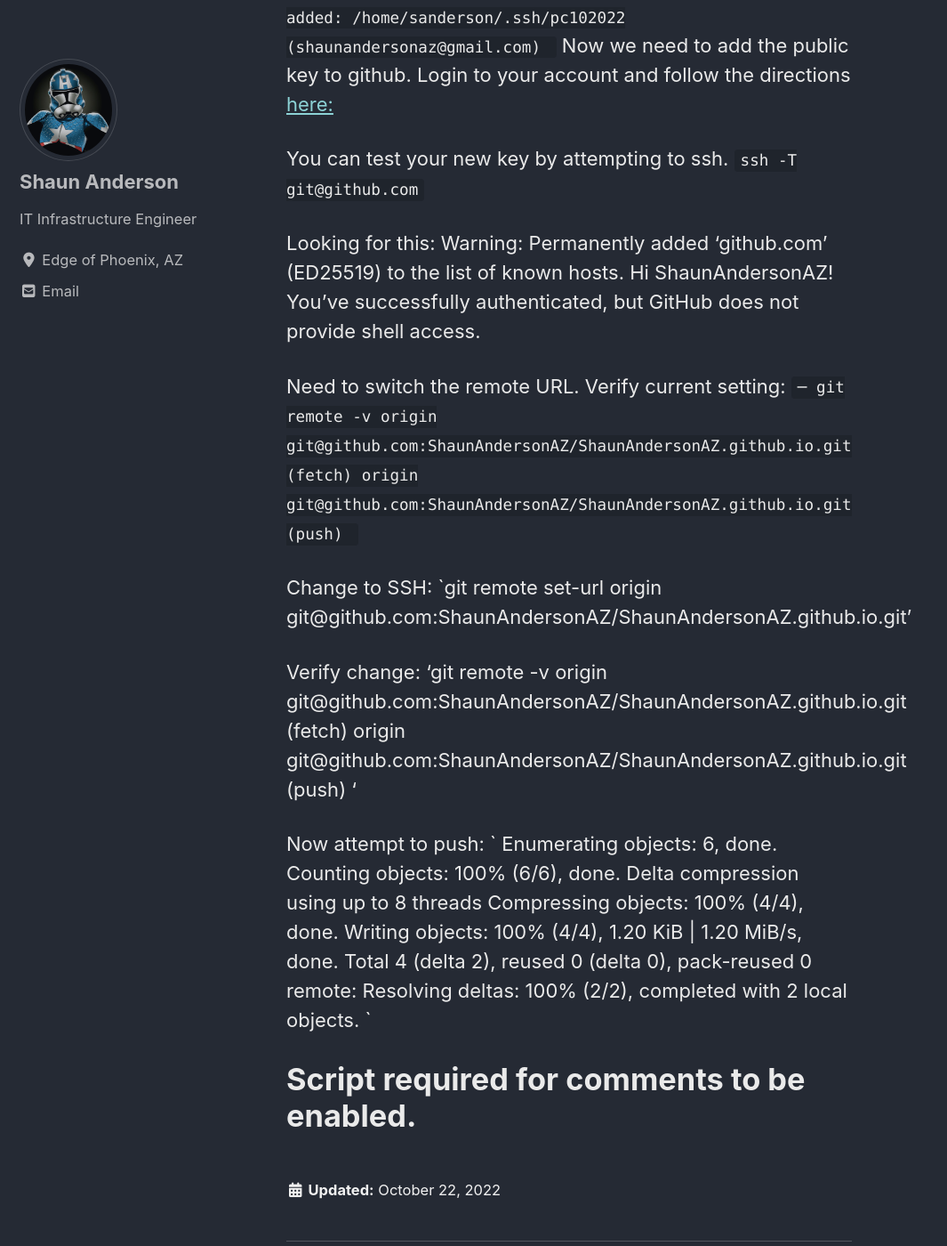
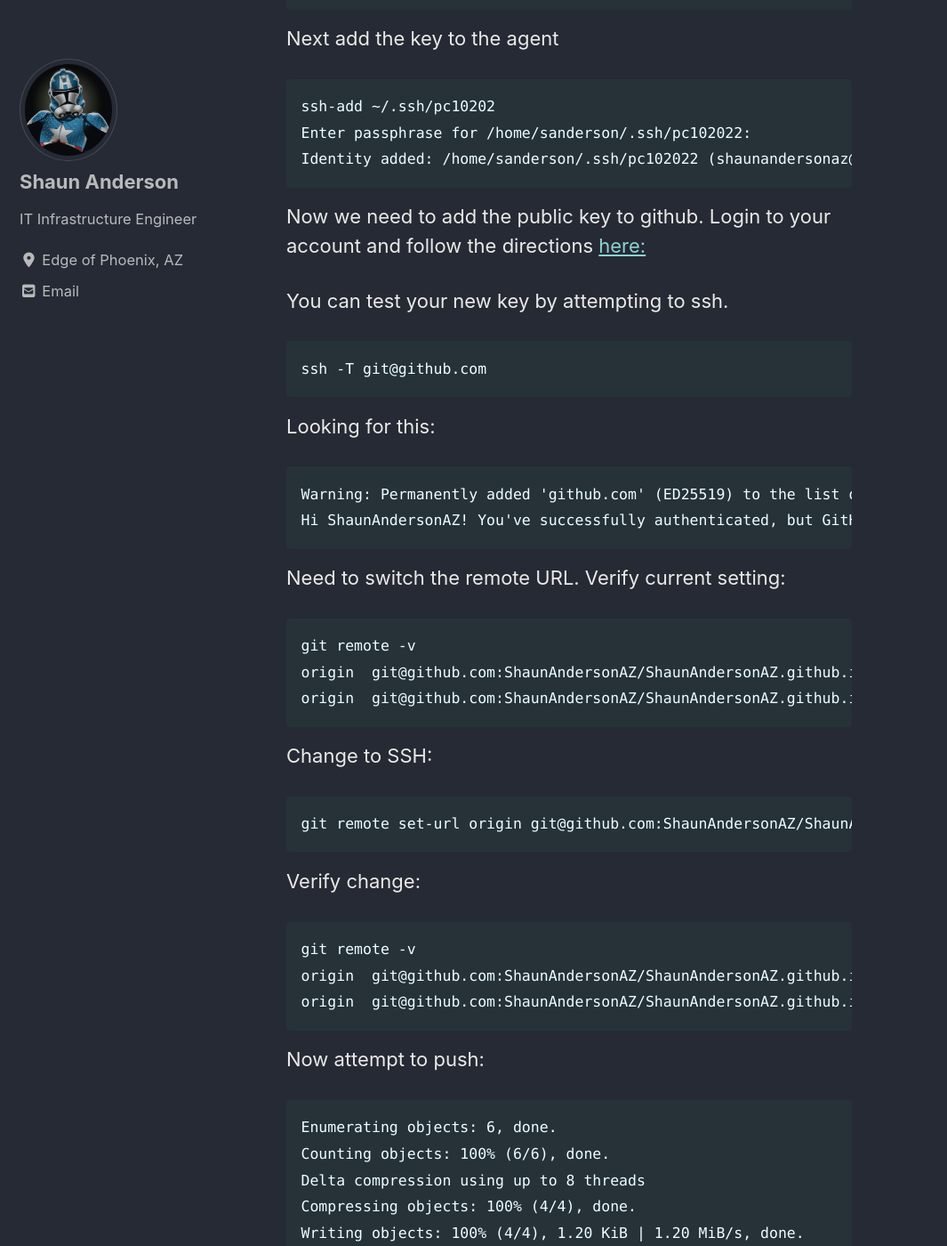
Before and after one commit to ShaunAndersonAZ/ShaunAndersonAZ.github.io, a Jekyll site: the page built from _posts/2022-10-22-Create-Keypair-for-GitHub-Access.md, in a window 1280 px wide and 1400 px high, scrolled down 1063 px. Shown: the whole window at 89% size, without its empty margins (0-1065 px from the left). Built offline with Jekyll 4.4.1, drawn with Linux system fonts in a browser that asks for light colours; cached includes are drawn as plain includes; nearby versions of some CDN libraries; comment, search, counter and statistics services are not loaded; some of the changed text lies outside the part shown.

Commit message:
spelling and editing fixes

````diff
--- a/_posts/2022-10-22-Create-Keypair-for-GitHub-Access.md
+++ b/_posts/2022-10-22-Create-Keypair-for-GitHub-Access.md
@@ -10,7 +10,8 @@ categories:
 In order to push to github now you have to use a more secure method.
 
 ## Generate keypair
-`
+
+```
 ssh-keygen -t ed25519 -C "shaunandersonaz@gmail.com"
 Generating public/private ed25519 key pair.
 Enter file in which to save the key (/home/sanderson/.ssh/id_ed25519): /home/sanderson/.ssh/pc102022
@@ -24,44 +25,62 @@ The key's randomart image is:
 +--[ED25519 256]--+
 |  Random Art     |
 +----[SHA256]-----+
-`
+```
 
 Since we use a passphrase to keep things simple but secure we'll add this to the ssh-agent.
 
-`eval $(ssh-agent -s)
-Agent pid 26288`
+```
+eval $(ssh-agent -s)
+Agent pid 26288
+```
 
 Next add the key to the agent
-`ssh-add ~/.ssh/pc102022
+
+```
+ssh-add ~/.ssh/pc10202
 Enter passphrase for /home/sanderson/.ssh/pc102022:
 Identity added: /home/sanderson/.ssh/pc102022 (shaunandersonaz@gmail.com)
-`
+```
+
 Now we need to add the public key to github. Login to your account and follow the directions [here:](https://docs.github.com/en/authentication/connecting-to-github-with-ssh/adding-a-new-ssh-key-to-your-github-account)
 
 You can test your new key by attempting to ssh.
-`ssh -T git@github.com`
+
+```
+ssh -T git@github.com
+```
 
 Looking for this:
+```
 Warning: Permanently added 'github.com' (ED25519) to the list of known hosts.
 Hi ShaunAndersonAZ! You've successfully authenticated, but GitHub does not provide shell access.
+```
 
 Need to switch the remote URL.  Verify current setting:
-`─ git remote -v
+
+```
+git remote -v
 origin	git@github.com:ShaunAndersonAZ/ShaunAndersonAZ.github.io.git (fetch)
 origin	git@github.com:ShaunAndersonAZ/ShaunAndersonAZ.github.io.git (push)
-`
+```
 
 Change to SSH:
-`git remote set-url origin git@github.com:ShaunAndersonAZ/ShaunAndersonAZ.github.io.git'
+
+```
+git remote set-url origin git@github.com:ShaunAndersonAZ/ShaunAndersonAZ.github.io.git
+```
 
 Verify change:
-'git remote -v
+
+```
+git remote -v
 origin	git@github.com:ShaunAndersonAZ/ShaunAndersonAZ.github.io.git (fetch)
 origin	git@github.com:ShaunAndersonAZ/ShaunAndersonAZ.github.io.git (push)
-'
+```
 
 Now attempt to push:
-`
+
+```
 Enumerating objects: 6, done.
 Counting objects: 100% (6/6), done.
 Delta compression using up to 8 threads
@@ -69,9 +88,8 @@ Compressing objects: 100% (4/4), done.
 Writing objects: 100% (4/4), 1.20 KiB | 1.20 MiB/s, done.
 Total 4 (delta 2), reused 0 (delta 0), pack-reused 0
 remote: Resolving deltas: 100% (2/2), completed with 2 local objects.
-`
+```
 
-# Script required for comments to be enabled.
 <script src="https://utteranc.es/client.js"
         repo="shaunandersonaz/shaunandersonaz.github.io"
         issue-term="pathname"
````
Also changed, not shown: _posts/2022-10-22-Register-with-RHSM-via-CLI.md (+14 -7 lines).
